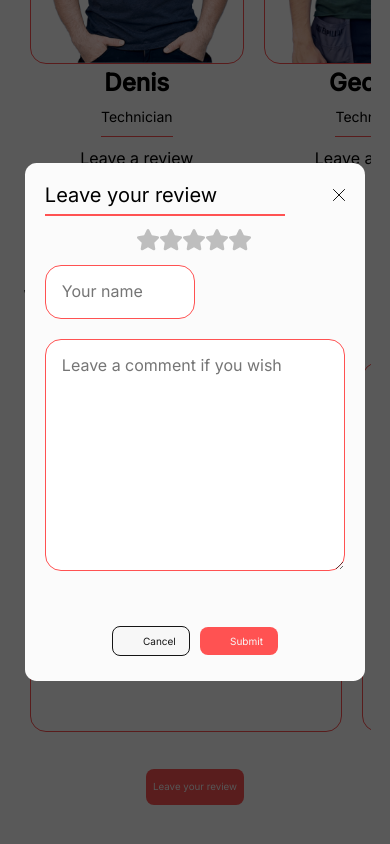
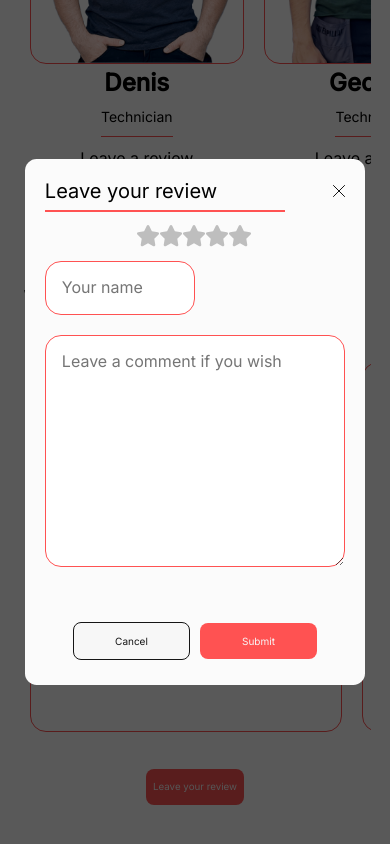
Before and after one commit to appliances-repair/appliances-repair.github.io, a plain HTML site: page team.html in a window 390 px wide. Both pictures are taken after a click on the link "Leave your review". Drawn offline with Linux system fonts and the light colour scheme; a web font is replaced by a local one.

Commit message:
Removed close outside modal and increased btn width for smaller screens

```diff
--- a/main.js
+++ b/main.js
@@ -226,7 +226,9 @@ function showModal(itemId, type) {
 function closeModal() {
   setTimeout(() => {
     modalTitle.textContent = "";
-    modalDesc.textContent = "";
+    if (modalDesc) {
+      modalDesc.textContent = "";
+    }
   }, 400);
   modalMask.classList.remove("active");
 }
@@ -237,7 +239,7 @@ for (let i = 0; i < learnMoreButtons.length; i += 1) {
   );
 }
 
-modalMask && modalMask.addEventListener("click", closeModal);
+// modalMask && modalMask.addEventListener("click", closeModal);
 closeModalBtn && closeModalBtn.addEventListener("click", closeModal);
 document.addEventListener(
   "keydown",
--- a/style.css
+++ b/style.css
@@ -334,7 +334,7 @@ h2.page-description {
   width: 100vw;
   height: 100vh;
   background: rgba(0, 0, 0, 0.65);
-  z-index: 50;
+  z-index: 5;
   visibility: hidden;
   opacity: 0;
   transition: 0.3s;
@@ -692,7 +692,6 @@ h2.border-bottom-text {
   #modal-buttons .primary-btn,
   #modal-buttons .secondary-btn {
     font-size: max(10px, 1.2vw);
-    padding: 8px 10%;
     margin-top: 10px;
     margin-bottom: 5px;
   }
@@ -861,6 +860,11 @@ h2.border-bottom-text {
   .service-name {
     font-size: 3.5vw;
   }
+
+  .primary-btn,
+  .secondary-btn {
+    width: 30vw;
+  }
 }
 
 @media screen and (max-height: 600px) {
```
